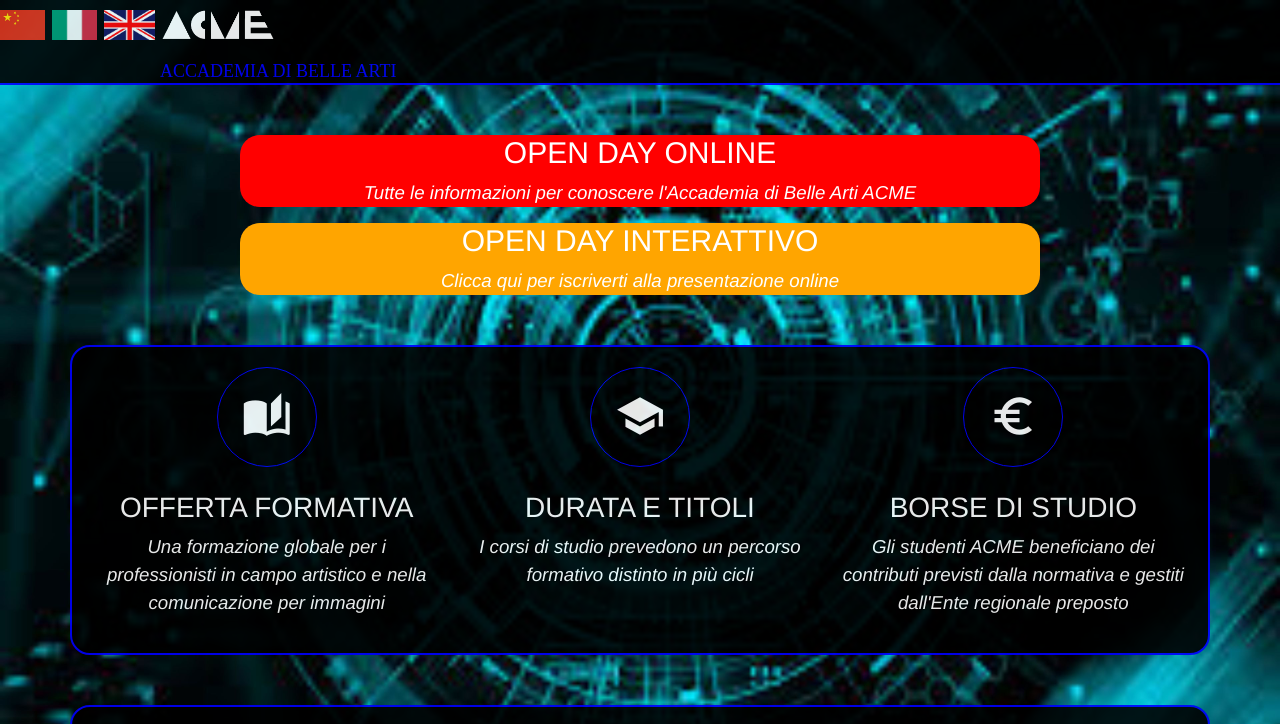
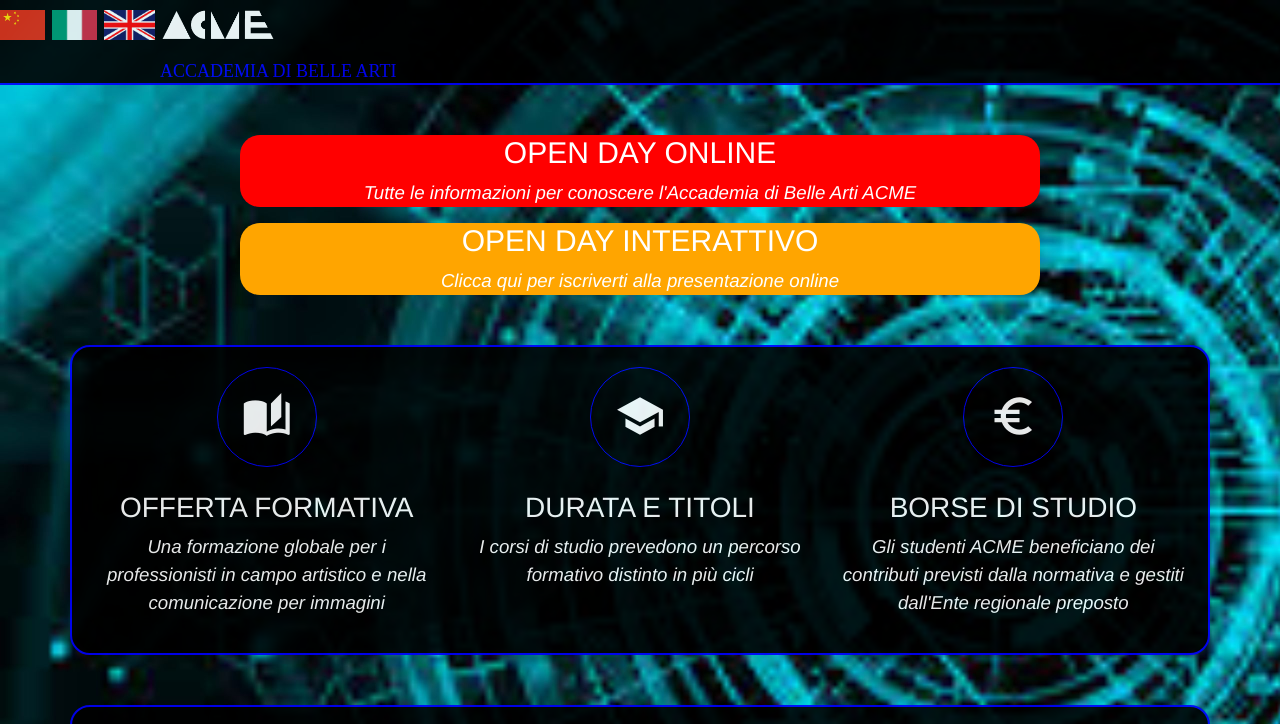
Before and after one commit to simocarbo/sito-acme, a plain HTML site: page index.html in a window 1280 px wide. Shown: the top 724 px of the page. Drawn offline with nearby package versions, Linux system fonts and the light colour scheme; grey boxes are pictures that could not be loaded.

Commit message:
Update acme.css

```diff
--- a/acme.css
+++ b/acme.css
@@ -84,7 +84,7 @@
   background-image: url("immagini/sfondo.jpg");
   background-attachment: fixed;
   background-repeat: no-repeat;
-  background-size: 100%;
+  background-size: 150%;
 }
 
 #freccina{
```
